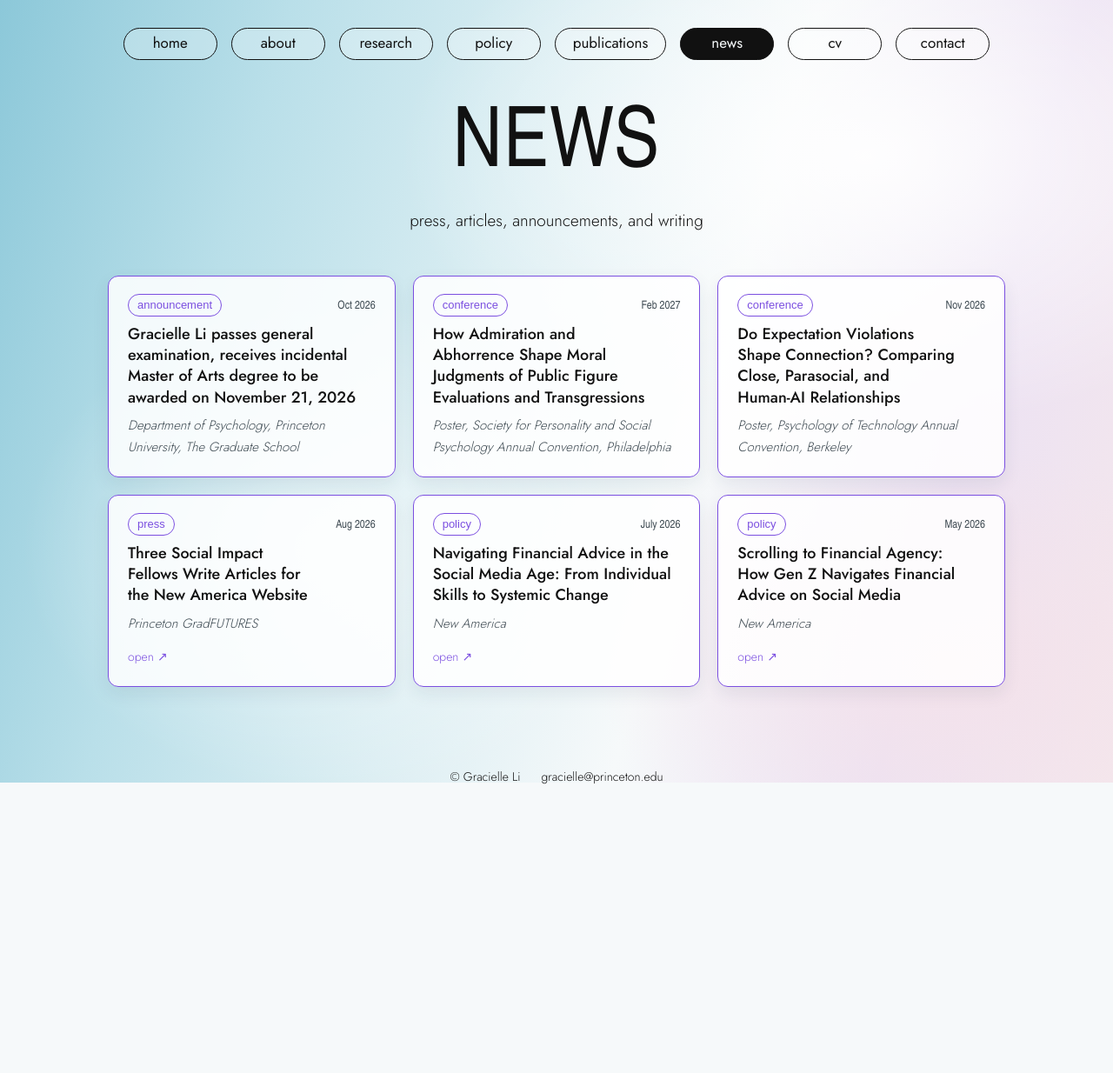
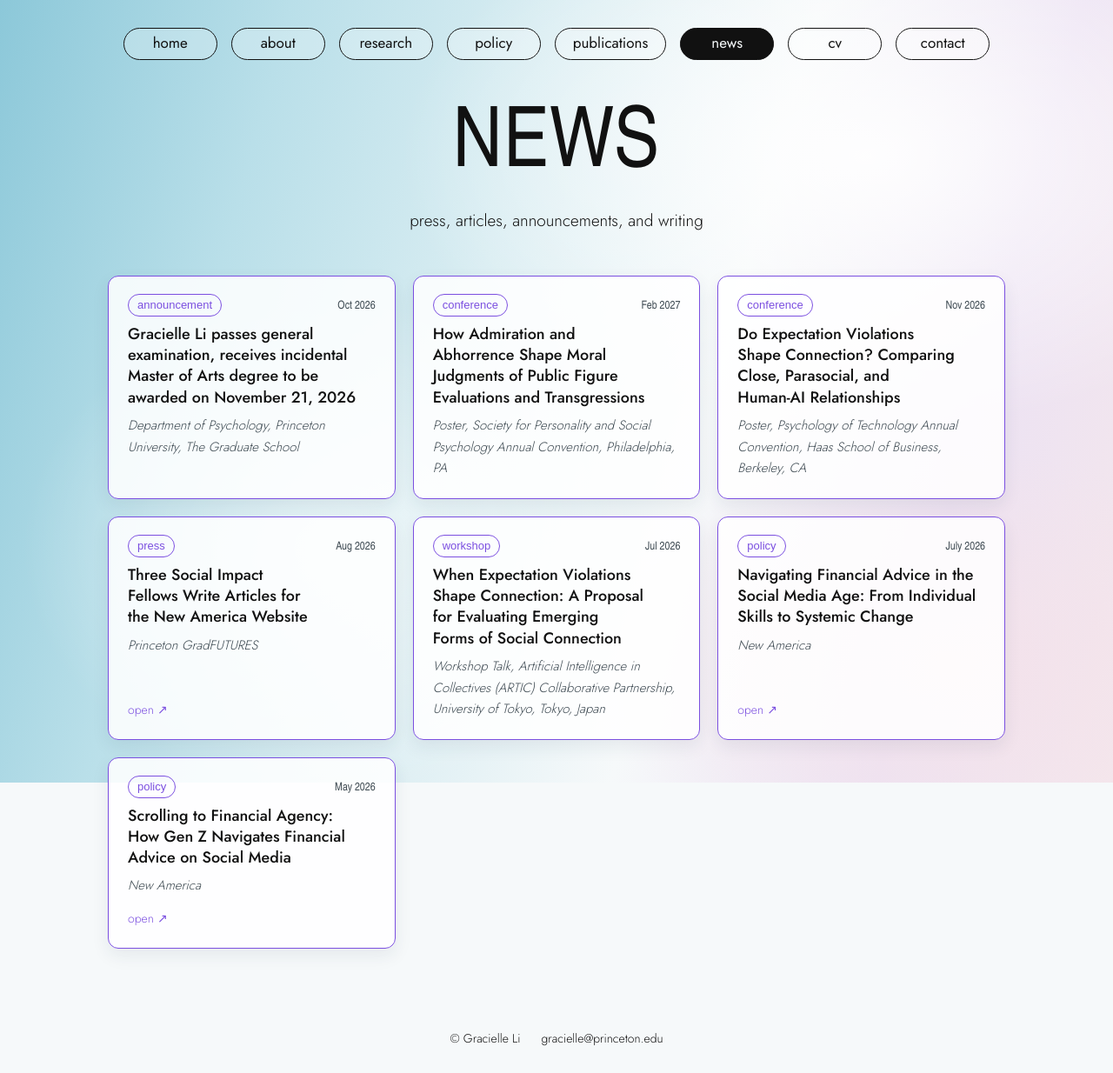
Before and after one commit to gracielleli/gracielleli.github.io, a Jekyll site: the page built from news.html, in a window 1280 px wide. Shown: the whole page at 87% size. Built offline with Jekyll 4.4.1, drawn with Linux system fonts in a browser that asks for light colours; some web fonts are replaced; before the commit the page ends 933 px from its top, so only the background shows below that.

Commit message:
Update featured.yml

```diff
--- a/_data/featured.yml
+++ b/_data/featured.yml
@@ -12,18 +12,23 @@
 - type: "conference"
   when: "Feb 2027"
   title: "How Admiration and Abhorrence Shape Moral Judgments of Public Figure Evaluations and Transgressions"
-  source: "Poster, Society for Personality and Social Psychology Annual Convention, Philadelphia"
+  source: "Poster, Society for Personality and Social Psychology Annual Convention, Philadelphia, PA"
 
 - type: "conference"
   when: "Nov 2026"
   title: "Do Expectation Violations Shape Connection? Comparing Close, Parasocial, and Human-AI Relationships"
-  source: "Poster, Psychology of Technology Annual Convention, Berkeley"
+  source: "Poster, Psychology of Technology Annual Convention, Haas School of Business, Berkeley, CA"
 
 - type: "press"
   when: "Aug 2026"
   title: "Three Social Impact Fellows Write Articles for the New America Website"
   source: "Princeton GradFUTURES"
   link: "https://gradfutures.princeton.edu/news/2026/three-social-impact-fellows-write-articles-new-america-website"
+
+- type: "workshop"
+  when: "Jul 2026"
+  title: "When Expectation Violations Shape Connection: A Proposal for Evaluating Emerging Forms of Social Connection"
+  source: "Workshop Talk, Artificial Intelligence in Collectives (ARTIC) Collaborative Partnership, University of Tokyo, Tokyo, Japan"
 
 - type: "policy"
   when: "July 2026"
```
